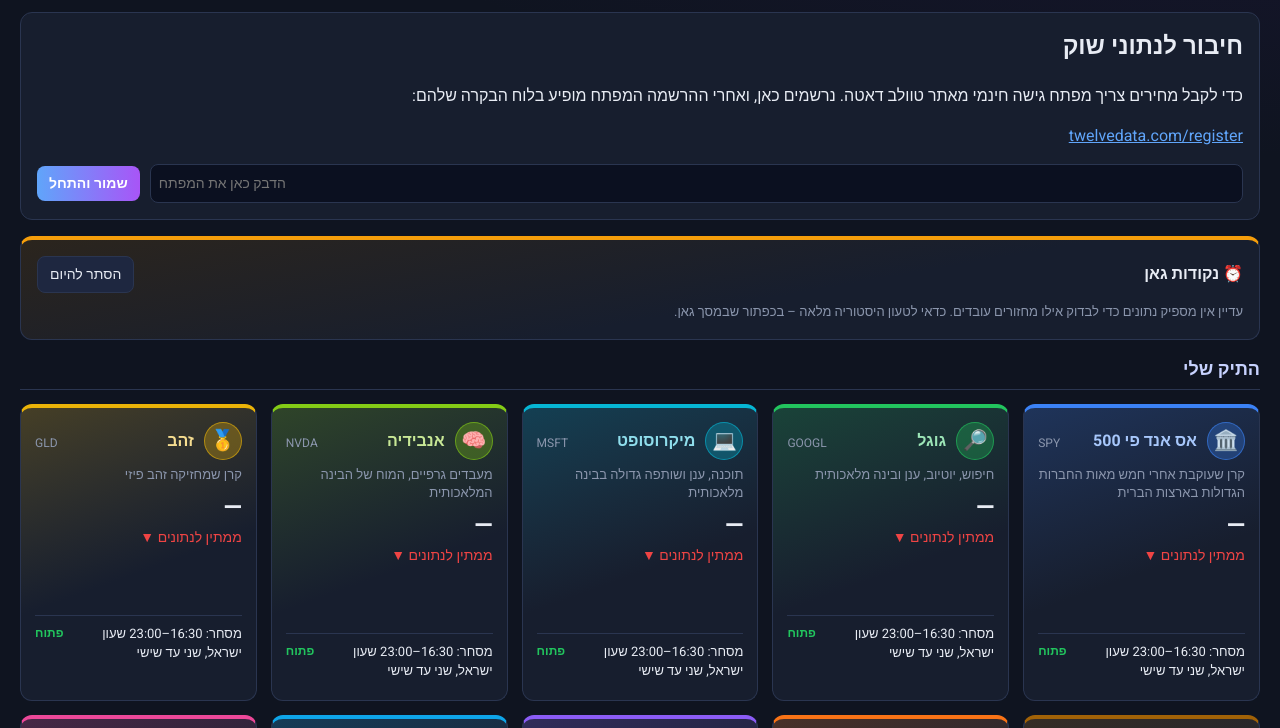
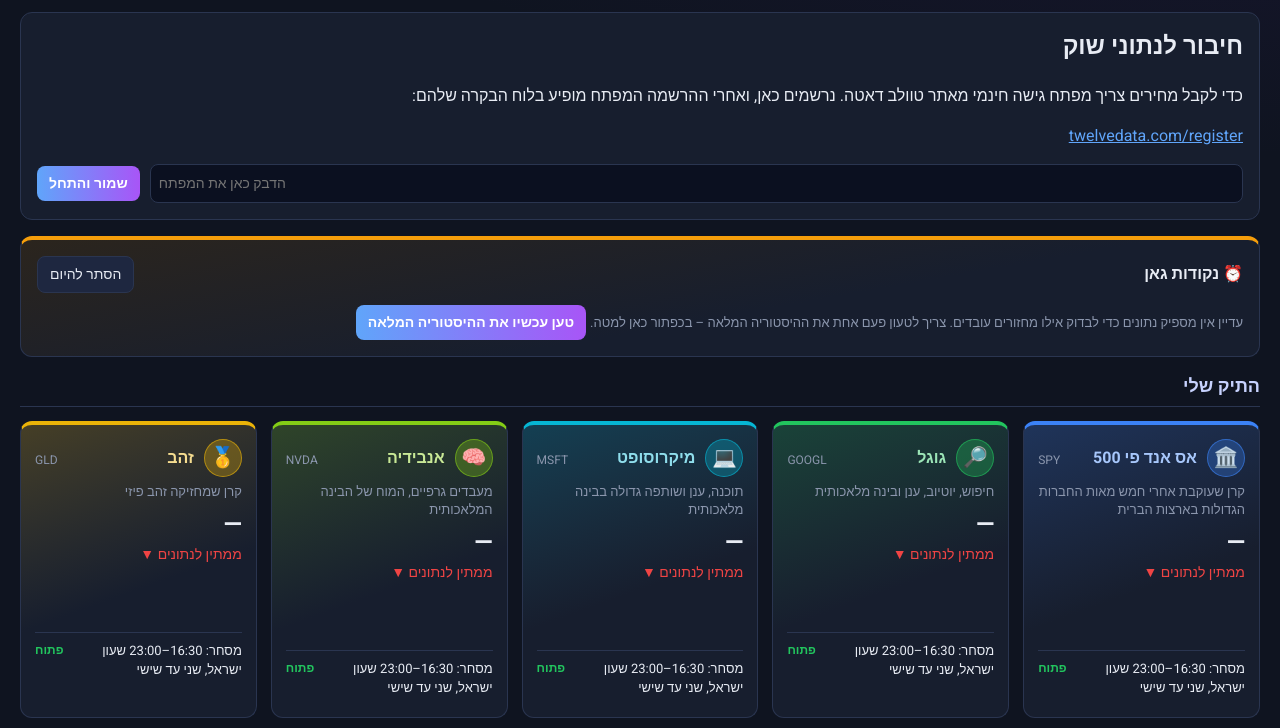
Before and after one commit to ycohen-markets/stocks, a plain HTML site: page index.html in a window 1280 px wide. Shown: the part 72-800 px from the top of the page. Drawn offline with nearby package versions, Linux system fonts and the light colour scheme.

Commit message:
כפתור טעינת היסטוריה מלאה גם בתיבת נקודות גאן במסך הראשי
Co-Authored-By: Claude Opus 5.5 <noreply@anthropic.com>
Claude-Session: https://claude.ai/code/session_0143rSt4Vb14R9G9rCEZwuU7

```diff
--- a/index.html
+++ b/index.html
@@ -1056,7 +1056,7 @@ function alertItemHtml(x){
 }
 function statusTxt(){
   const nm=N=>N>=720&&N%360===0?(N/360)+' שנים':N+' יום';
-  if(ALERT.status==='wait') return 'עדיין אין מספיק נתונים כדי לבדוק אילו מחזורים עובדים. כדאי לטעון היסטוריה מלאה – בכפתור שבמסך גאן.';
+  if(ALERT.status==='wait') return 'עדיין אין מספיק נתונים כדי לבדוק אילו מחזורים עובדים. צריך לטעון פעם אחת את ההיסטוריה המלאה – בכפתור כאן למטה.';
   if(ALERT.status==='novalid') return 'בנתונים שלך אף מחזור זמן לא תפס נקודות מפנה יותר ממקרה, ולכן אין כרגע תזכורות.';
   if(ALERT.status==='none') return 'אין כרגע מניות בנקודת גאן. המחזורים שנמצאו טובים ממקרה: '+ALERT.valid.map(nm).join(', ')+'.';
   return '';
@@ -1078,9 +1078,9 @@ function renderAlert(){
   else {
     const names=Object.keys(hot).map(sym=>{ const x=S.symbols.find(z=>z.sym===sym); return x?x.name:sym; });
     box.innerHTML=`<div class="row" style="justify-content:space-between"><b>⏰ נקודות גאן</b><button id="alertHide">הסתר להיום</button></div>
-      <div style="margin-top:6px">${n?`<b>${n} ${n===1?'מניה הגיעה':'מניות הגיעו'} לנקודת גאן:</b> ${names.map(esc).join(', ')}. <span class="hint">לחץ כאן לפרטים ולכיוון הצפוי.</span>`:`<span class="hint">${statusTxt()}</span>`}</div>`;
+      <div style="margin-top:6px">${n?`<b>${n} ${n===1?'מניה הגיעה':'מניות הגיעו'} לנקודת גאן:</b> ${names.map(esc).join(', ')}. <span class="hint">לחץ כאן לפרטים ולכיוון הצפוי.</span>`:`<span class="hint">${statusTxt()}</span>${ALERT.status==='wait'?' <button id="alertLoad" class="pri" style="margin-top:6px">טען עכשיו את ההיסטוריה המלאה</button>':''}`}</div>`;
     box.classList.remove('hidden'); box.classList.toggle('blink',n>0);
-    box.onclick=e=>{ if(e.target.id==='alertHide'){ S.alertHidden=today(); save(); box.classList.add('hidden'); return; } openView('alerts'); };
+    box.onclick=e=>{ if(e.target.id==='alertLoad'){ e.target.textContent='טוען… בערך ארבע דקות, אפשר להמשיך להשתמש'; e.target.disabled=true; $('loadAllFull').onclick(); return; } if(e.target.id==='alertHide'){ S.alertHidden=today(); save(); box.classList.add('hidden'); return; } openView('alerts'); };
   }
   if(!$('alerts').classList.contains('hidden')) renderAlertsView();
 }
```
